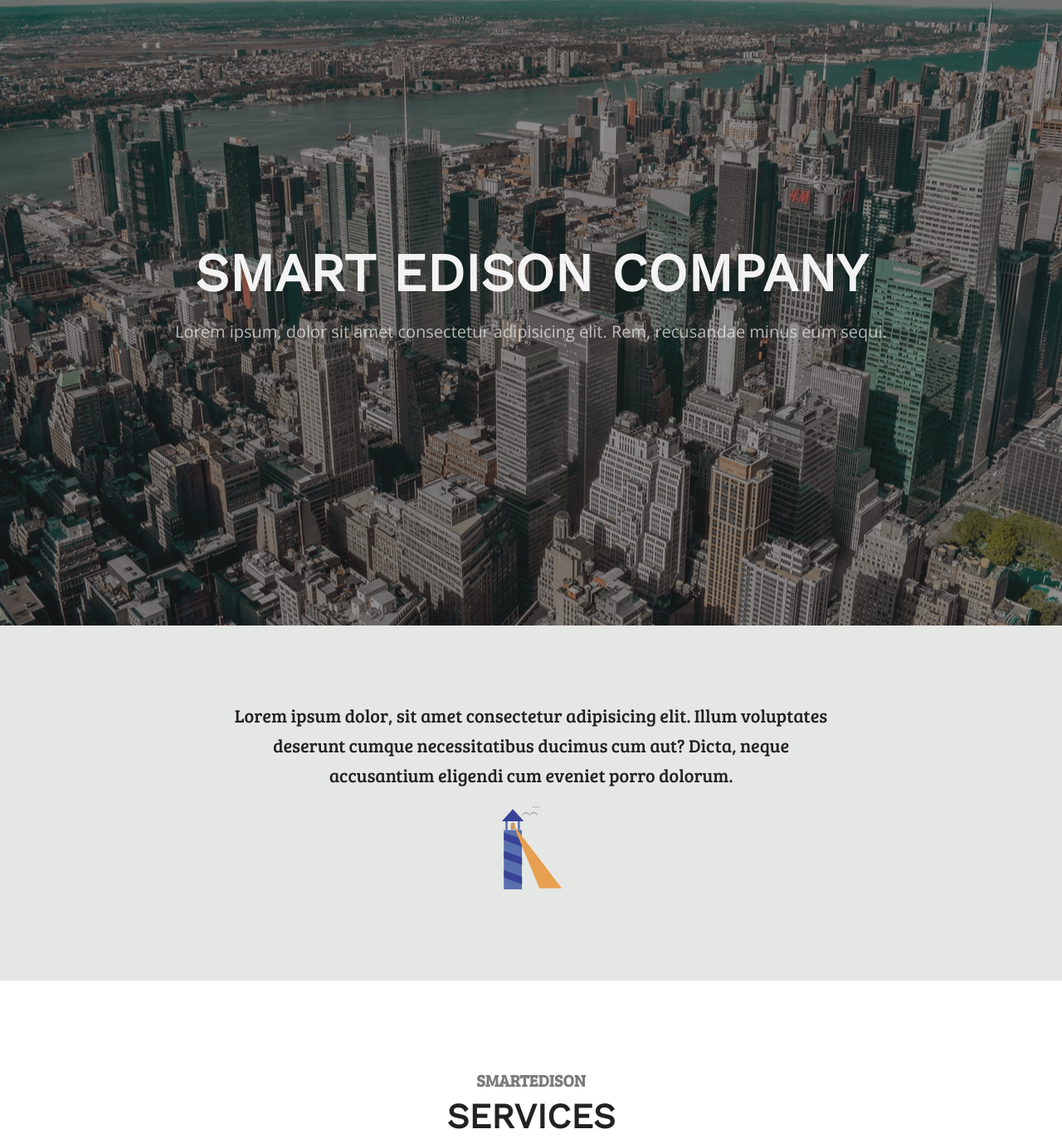
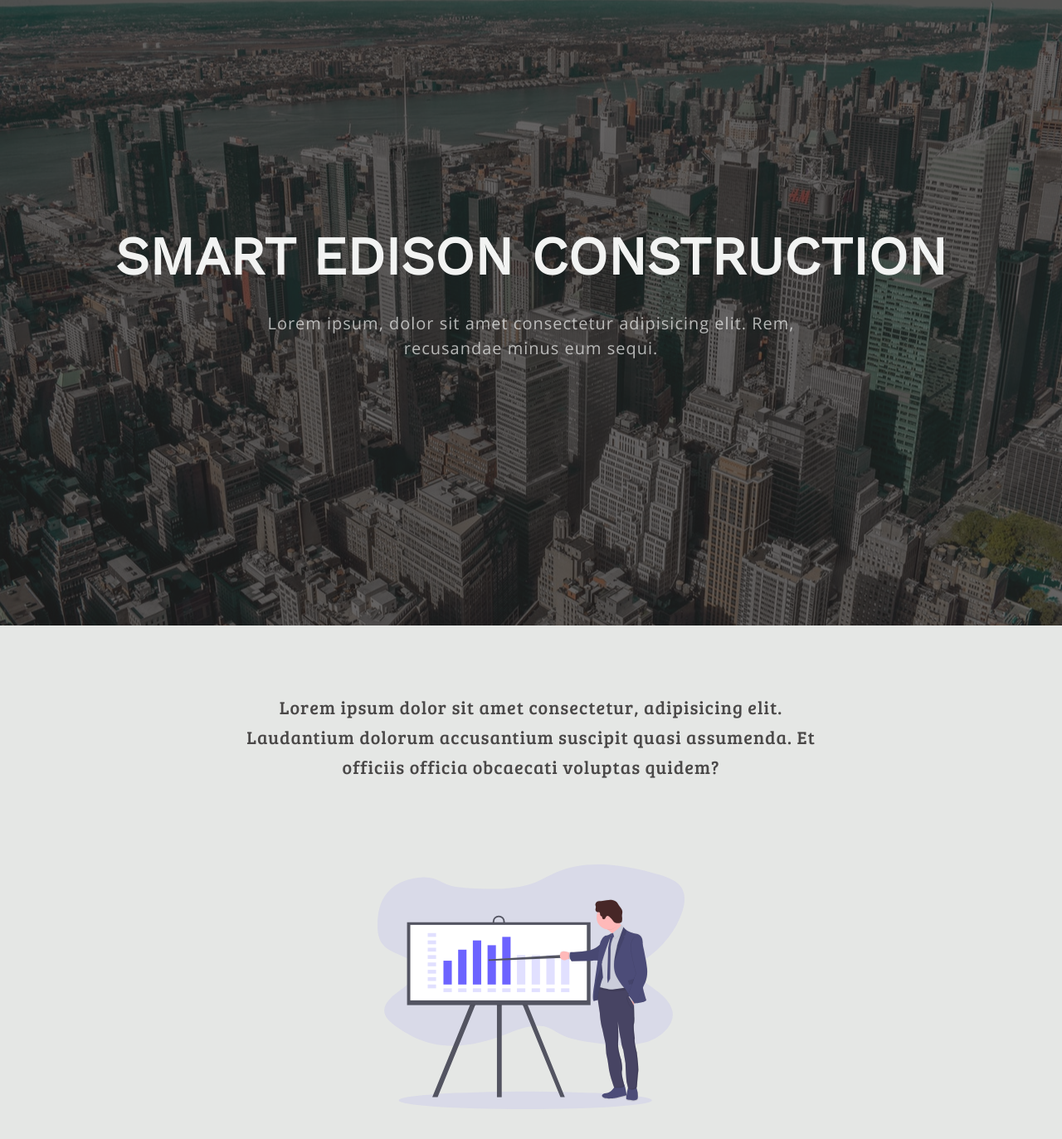
Before and after one commit to DownTheMatrix/lighthouse-construction-company, a website: page index.html in a window 1280 px wide. Shown: the part 115-1488 px from the top of the page at 83% size. Drawn offline with nearby package versions, Linux system fonts and the light colour scheme.

Commit message:
Update codebase

```diff
--- a/index.html
+++ b/index.html
@@ -15,7 +15,7 @@
     <!-- Navbar -->
     <nav id="navbar">
       <div class="logo">
-        <h1><a href="#home">Smart<span class="hl">Edison</span></a></h1>
+        <h1><a href="#header">Smart<span class="hl">Edison</span></a></h1>
       </div>
       <ul class="navlist">
         <li><a href="#services">Services</a></li>
@@ -31,7 +31,7 @@
     <!-- Header -->
     <header id="header">
       <div class="heading">
-        <h1>Smart Edison Company</h1>
+        <h1>Smart Edison Construction</h1>
         <p>
           Lorem ipsum, dolor sit amet consectetur adipisicing elit. Rem,
           recusandae minus eum sequi.
@@ -44,15 +44,12 @@
       <div class="container">
         <div class="info-text">
           <p>
-            Lorem ipsum dolor, sit amet consectetur adipisicing elit. Illum
-            voluptates deserunt cumque necessitatibus ducimus cum aut? Dicta,
-            neque accusantium eligendi cum eveniet porro dolorum.
+           Lorem ipsum dolor sit amet consectetur, adipisicing elit. Laudantium dolorum accusantium suscipit quasi assumenda. Et officiis officia obcaecati voluptas quidem?
           </p>
           <div class="icon">
             <img
-              class="lighthouse-icon"
-              src="./img/lighthouse.svg"
-              alt="lighthouse-icon"
+              src="./img/business.svg"
+              alt="CEO explaining the business metrics"
             />
           </div>
         </div>
@@ -110,9 +107,9 @@
       <div class="grid-container">
 
         <figure>
-          <img src="./img/Galway.jpeg" alt="galway lighthouse" />
+          <img src="./img/Antrim.jpeg" alt="galway lighthouse" />
           <figcaption>
-            <h4>Galway</h4>
+            <h4>Antrim</h4>
             <p>
               Lorem ipsum dolor sit amet consectetur adipisicing elit. Ratione
               asperiores recusandae voluptatem vero dolores. Repellendus
@@ -146,9 +143,9 @@
         </figure>
 
         <figure>
-          <img src="./img/Antrim.jpeg" alt="antrim lighthouse" />
+          <img src="./img/Galway.jpeg" alt="antrim lighthouse" />
           <figcaption>
-            <h4>Antrim</h4>
+            <h4>Galway</h4>
             <p>
               Lorem ipsum dolor sit amet consectetur adipisicing elit. Ratione
               asperiores recusandae voluptatem vero dolores. Repellendus
--- a/js/main.js
+++ b/js/main.js
@@ -26,7 +26,7 @@ const init = () => {
     requestAnimationFrame(loop);
   }
 
-  const homeLink = document.querySelector('a[href="#home"]');
+  const homeLink = document.querySelector('a[href="#header"]');
   const servicesLink = document.querySelector('a[href="#services"]');
   const branchesLink = document.querySelector('a[href="#branches"]');
   const teamLink = document.querySelector('a[href="#team"]');
@@ -37,6 +37,9 @@ const init = () => {
   branchesLink.addEventListener("click", () => smoothScroll("#branches", 1000));
   teamLink.addEventListener("click", () => smoothScroll("#team", 1000));
   contactLink.addEventListener("click", () => smoothScroll("#contact", 1000));
+
+  /* Lazy Loading Images */
+
 };
 
 document.addEventListener("DOMContentLoaded", init);
--- a/sass/_branches.scss
+++ b/sass/_branches.scss
@@ -2,22 +2,10 @@
     position: relative;
     padding: 5rem;
 
-    &::before {
-        content: "";
-        width: 100%;
-        height: 50vh;
-        background: url("../img/branches.png") no-repeat center center/cover;
-        position: absolute;
-        top: 0;
-        left: 0;
-        z-index: -1;
-    }
-
     .heading {
         text-transform: uppercase;
-        color: $color-text-white;
         text-align: center;
-        margin-bottom: 10rem;
+        margin-bottom: 5rem;
 
         h3 {
           font-size: 4.2rem;
@@ -30,7 +18,7 @@
             font-size: 2rem;
             line-height: 2rem;
             font-family: $font-secondary;
-            opacity: 0.8;
+            opacity: 0.6;
             display: block;
             padding: 1rem;
           }
--- a/sass/_header.scss
+++ b/sass/_header.scss
@@ -3,13 +3,13 @@
     justify-content: center;
     align-items: center;
     height: 50vh;
-    background: url("../img/pexels-photo-1267847.jpeg") no-repeat center center/cover;
+    background: url("../img/hero-bg.jpeg") no-repeat center center/cover;
     padding: 1rem;
     position: relative;
 
     &::before {
         content: "";
-        background-color: rgba($color-text-dark, .5);
+        background-color: rgba($color-text-dark, .7);
         position: absolute;
         display: block;
         top: 0;
@@ -26,6 +26,8 @@
         text-align: center;
         color: $color-text-white;
         z-index: 2;
+        display: grid;
+        grid-gap: 3rem;
 
         h1 {
             font-size: 6.4rem;
@@ -40,13 +42,18 @@
 
         p {
             margin-top: 2rem;
-            font-size: 2rem;
+            font-size: 1.8rem;
             font-family: $font-tertiary;
             line-height: 3rem;
             opacity: .7;
+            max-width: 80vw;
+            margin: auto;
+            letter-spacing: .1rem;
 
-            @media (max-width: 600px) {
-                font-size: 1.8rem;
+            @media (min-width: 768px) {
+                max-width: 80%;
+                padding: 0 10rem;
+                font-size: 2rem;
             }
         }
     }
--- a/sass/_info.scss
+++ b/sass/_info.scss
@@ -7,7 +7,7 @@
         padding: 0;
 
         @media (min-width: 1100px) {
-            padding: 4rem 18rem;
+            padding: 3rem 18rem;
         }
 
         p {
@@ -15,19 +15,25 @@
             font-size: 2.2rem;
             line-height: 3.6rem;
             color: $color-text-dark;
+            opacity: .8;
+            letter-spacing: .1rem;
         }
 
         .icon {
-            padding: 2rem;
+            padding-top: 10rem;
             display: flex;
             justify-content: center;
             align-items: center;
 
-            .lighthouse-icon {
-                width: 10rem;
-                height: 10rem;
+            img {
+                width: 100%;
+                height: 100%;
+
+                @media (min-width: 768px) {
+                    width: 50%;
+                    height: 50%
+                }
             }
-
         }
     }
 }
```
Also changed, not shown: css/style.css, img/business.svg (added), img/hero-bg.jpeg (renamed from img/pexels-photo-1267847.jpeg), 2 other files.
